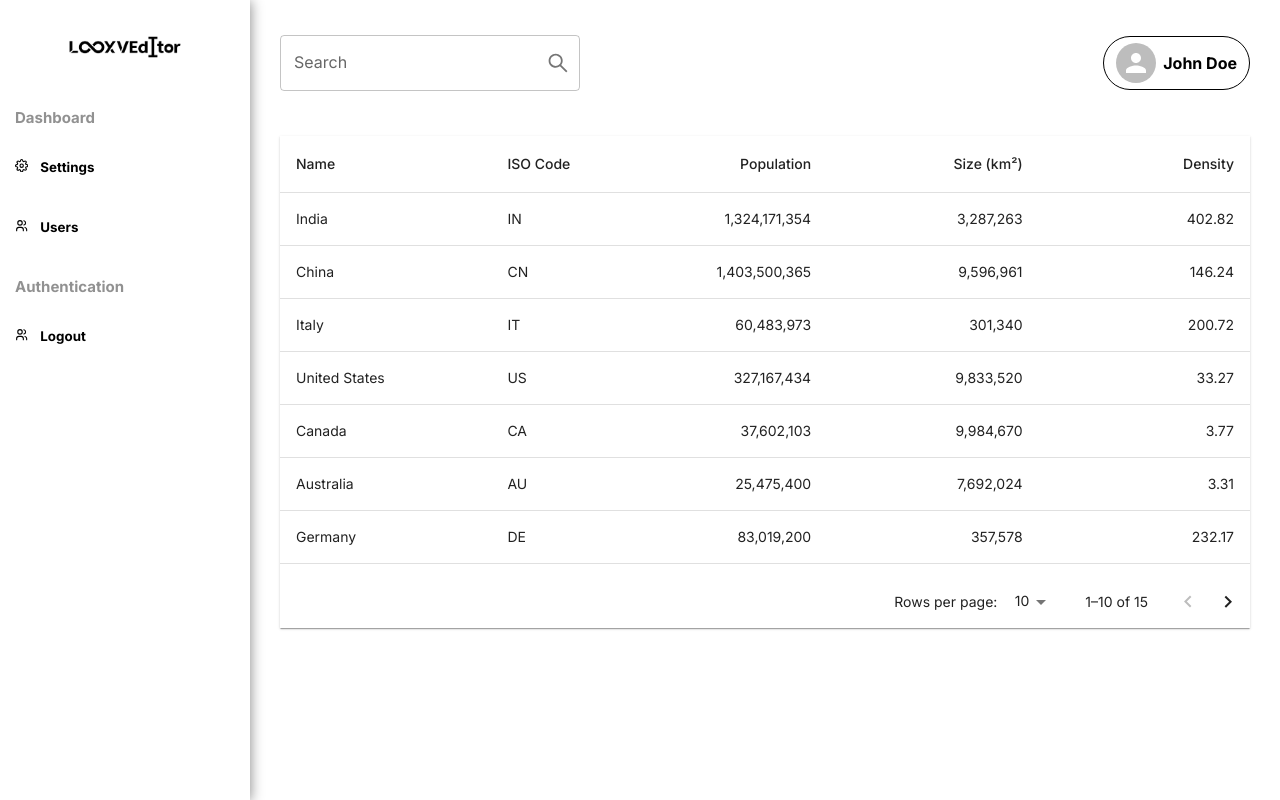
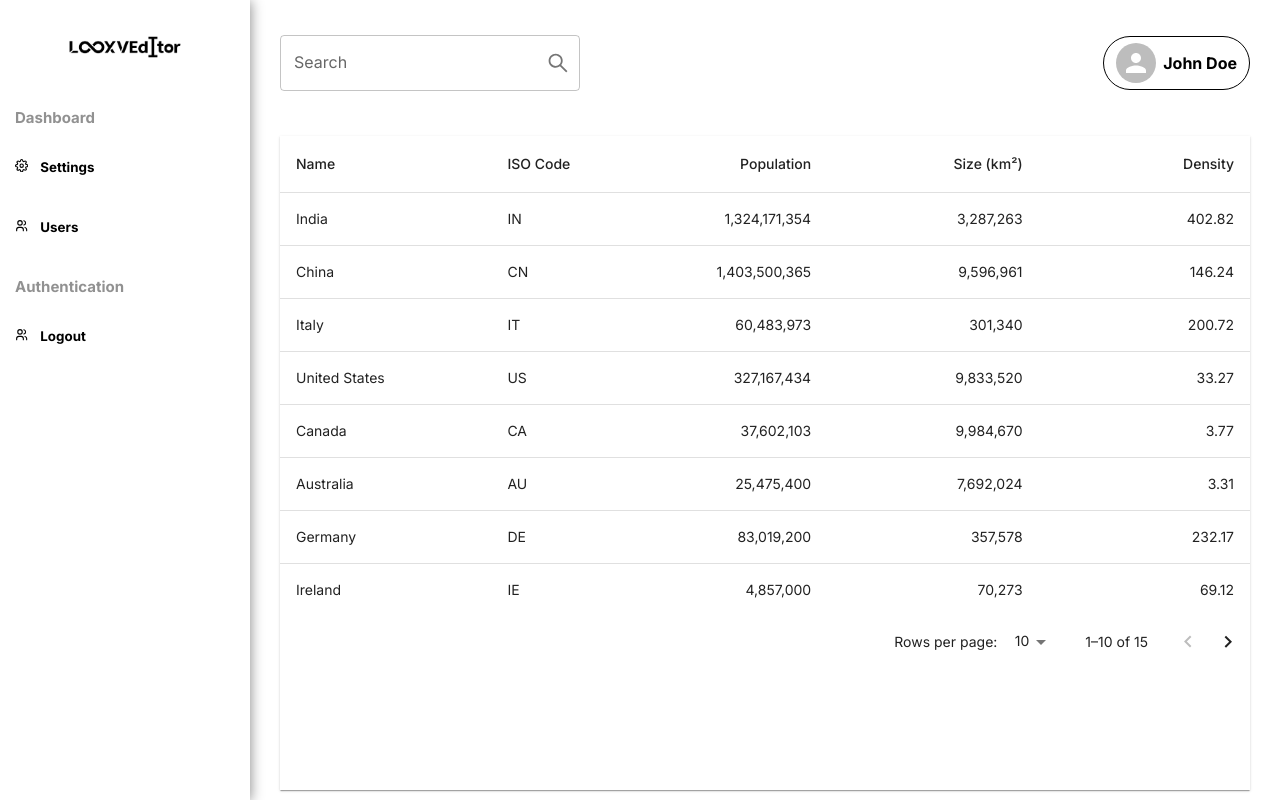
Before and after one commit to tonyykosseifyy/Looxv, a Next.js app: page /admin/users in a window 1280 px wide. Built offline with nearby package versions, Linux system fonts and the light colour scheme.

Commit message:
mui tryout

```diff
--- a/app/admin/components/Users.js
+++ b/app/admin/components/Users.js
@@ -1,5 +1,5 @@
 "use client"
-import { useState } from 'react';
+import { useState, useEffect } from 'react';
 import Paper from '@mui/material/Paper';
 import Table from '@mui/material/Table';
 import TableBody from '@mui/material/TableBody';
@@ -61,21 +61,25 @@ const rows = [
 export default function StickyHeadTable() {
   const [page, setPage] = useState(0);
   const [rowsPerPage, setRowsPerPage] = useState(10);
-
+  const [height, setHeight] = useState(0);
   const handleChangePage = (event, newPage) => {
     setPage(newPage);
   };
-
+  useEffect(()=> {
+    window.addEventListener('resize', ()=> {
+        setHeight(window.innerHeight)
+    })
+ }, [])
   const handleChangeRowsPerPage = (event) => {
     setRowsPerPage(+event.target.value);
     setPage(0);
   };
 
   return (
-    <Paper sx={{ width: '100%', overflow: 'hidden', borderRadius:0 }}>
-      <TableContainer sx={{ maxHeight: 440 }}>
+    <Paper sx={{height:"100%", width: '100%', overflow: 'hidden', borderRadius:0,maxHeight: `${height - 102}px`  }}>
+      <TableContainer sx={{maxHeight:"60vh"}}>
         <Table stickyHeader aria-label="sticky table">
-          <TableHead>
+          <TableHead sx={{marginBottom:"40px"}}>
             <TableRow>
               {columns.map((column) => (
                 <TableCell
@@ -88,6 +92,7 @@ export default function StickyHeadTable() {
               ))}
             </TableRow>
           </TableHead>
+
           <TableBody>
             {rows
               .slice(page * rowsPerPage, page * rowsPerPage + rowsPerPage)
@@ -98,6 +103,8 @@ export default function StickyHeadTable() {
                       const value = row[column.id];
                       return (
                         <TableCell key={column.id} align={column.align}>
+                            <>
+                            </>
                           {column.format && typeof value === 'number'
                             ? column.format(value)
                             : value}
@@ -111,7 +118,7 @@ export default function StickyHeadTable() {
         </Table>
       </TableContainer>
       <TablePagination
-        rowsPerPageOptions={[10, 25, 100]}
+        rowsPerPageOptions={[5,10,15]}
         component="div"
         count={rows.length}
         rowsPerPage={rowsPerPage}
--- a/app/admin/layout.js
+++ b/app/admin/layout.js
@@ -10,9 +10,7 @@ const adminLayout = ({ children }) => {
         <SideBar/>
         <section className={styles.admin_details}>
           <Navbar />
-          <div className={styles.formWrapper}>
-            {children}
-          </div>
+          {children}
         </section>
       </main>
     );
--- a/app/admin/users/styles.module.css
+++ b/app/admin/users/styles.module.css
@@ -2,4 +2,5 @@
     display: flex;
     justify-content: center;
     padding: 10px 30px;
+    height: 100%;
 }
```
